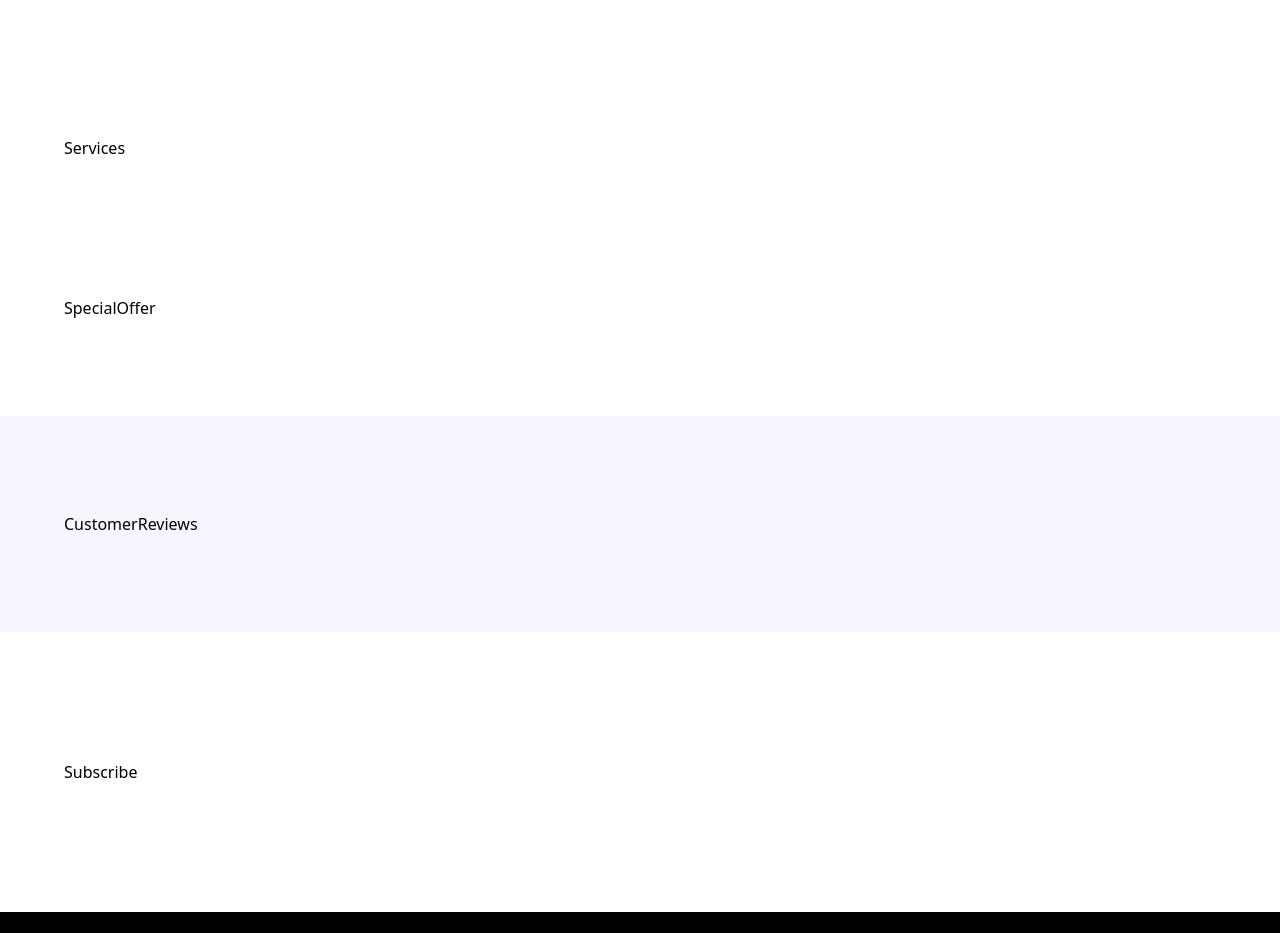
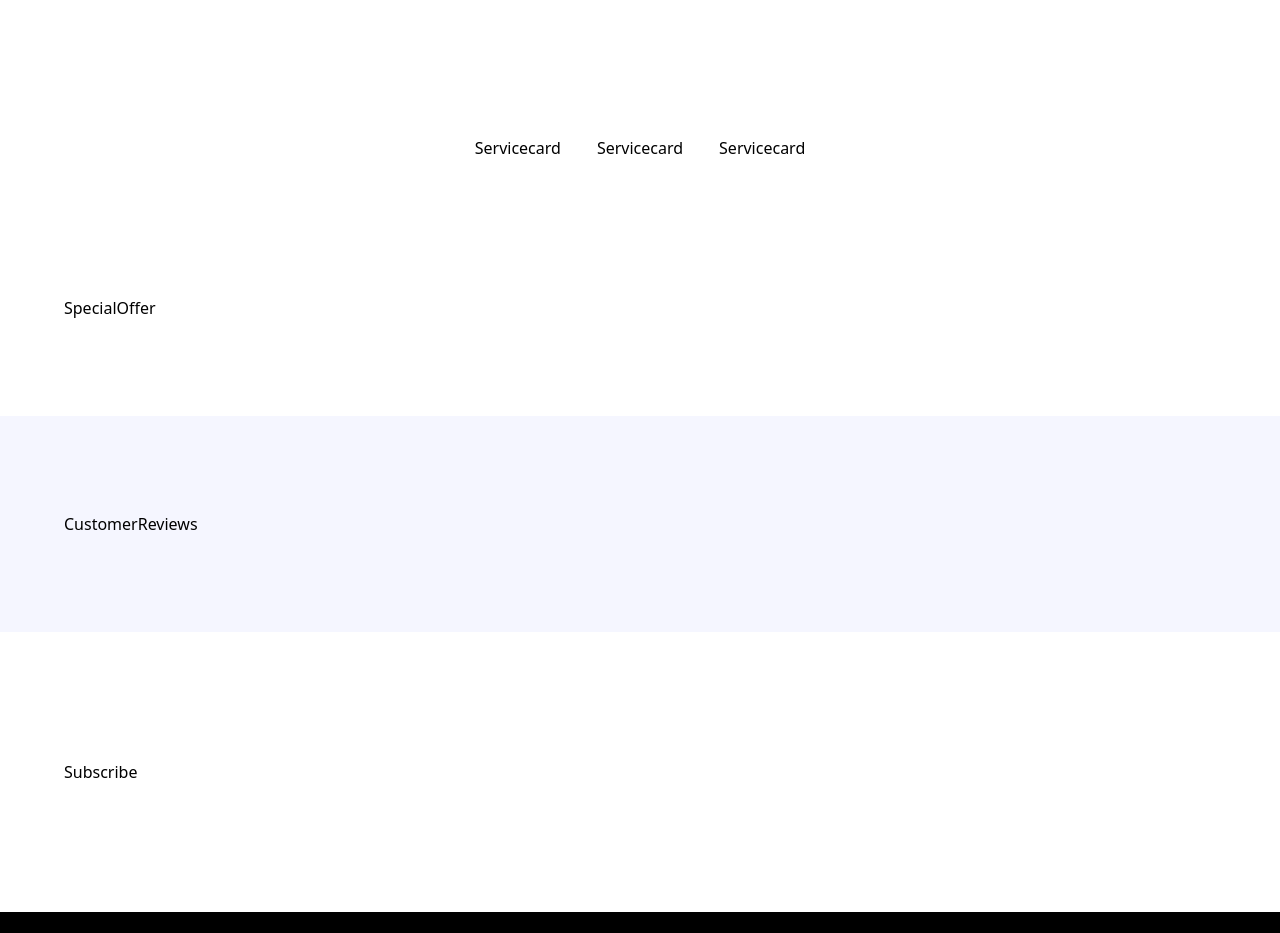
Before and after one commit to veektrie/nike, a React (Vite) app: page / in a window 1280 px wide. Shown: the part 2323-3256 px from the top of the page. Built offline with nearby package versions, Linux system fonts and the light colour scheme; a web font is replaced by a local one.

Commit message:
services component

```diff
--- a/src/sections/Services.jsx
+++ b/src/sections/Services.jsx
@@ -1,7 +1,14 @@
-import React from "react";
+import { services } from "../constants";
+import { ServiceCard } from "../components";
 
 const Services = () => {
-  return <div>Services</div>;
+  return (
+    <section className="max-container flex justify-center flex-wrap gap-9">
+      {services.map((service) => (
+        <ServiceCard key={service.label} {...service} />
+      ))}
+    </section>
+  );
 };
 
 export default Services;
```
